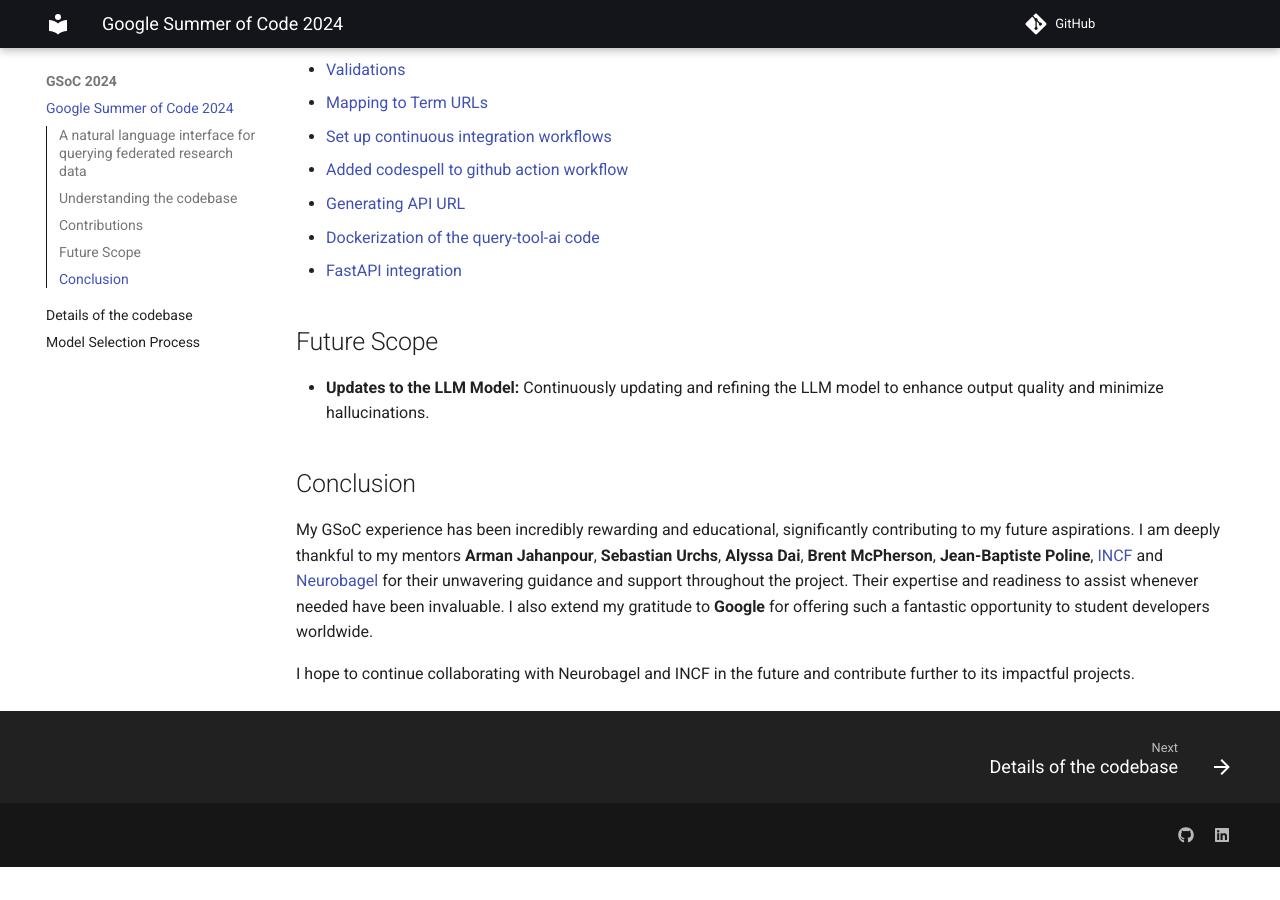
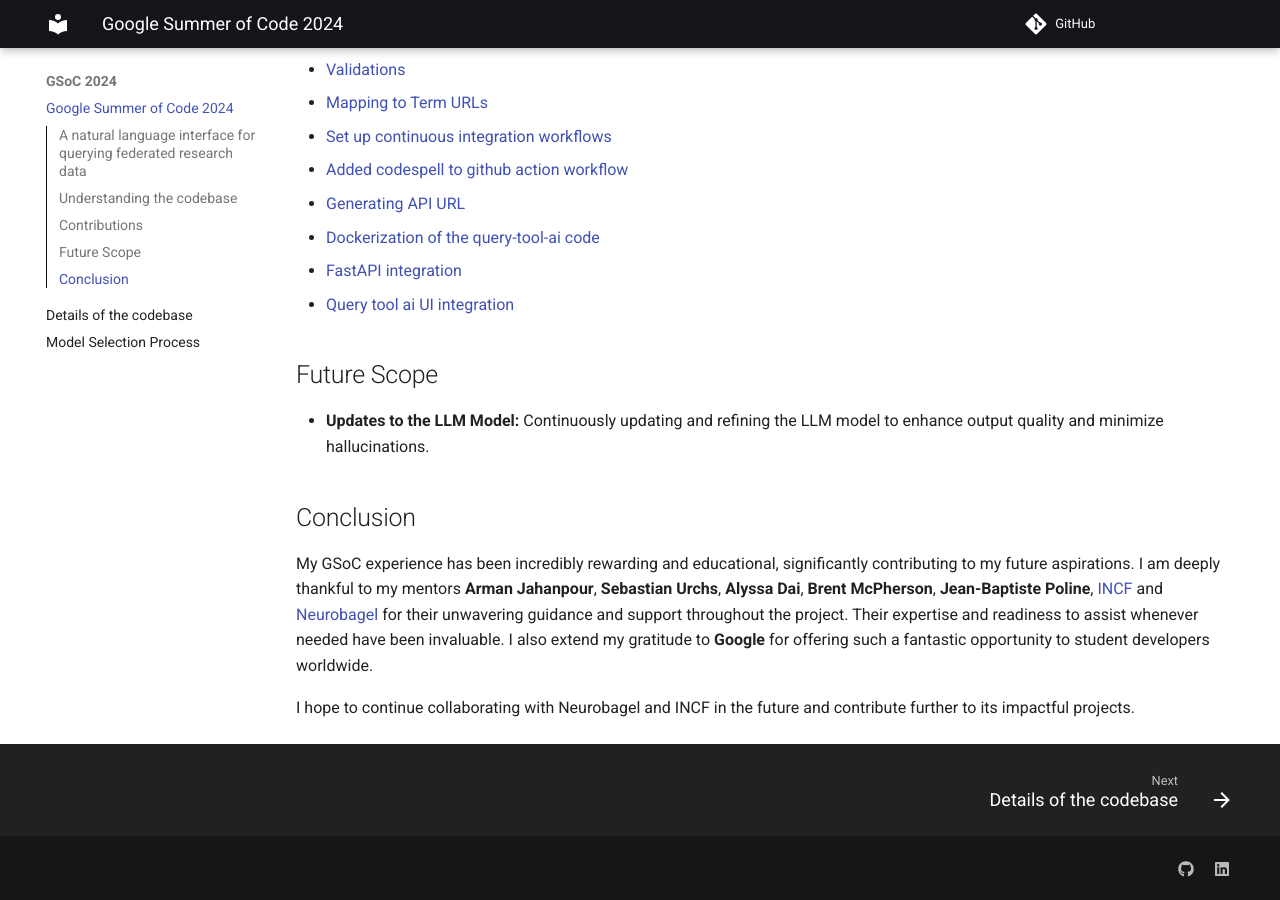
Before and after one commit to Raya679/gsoc, an MkDocs documentation site: the page built from docs/index.md, in a window 1280 px wide and 900 px high, scrolled down 1388 px. Built offline with MkDocs 1.6.1 and Material for MkDocs 9.7.7, drawn with Linux system fonts in a browser that asks for light colours; comment, search, counter and statistics services are not loaded; before the commit the page ends 2255 px from its top, so only the background shows below that.

Commit message:
Final changes

```diff
--- a/docs/index.md
+++ b/docs/index.md
@@ -65,6 +65,7 @@
 - [Generating API URL](https://github.com/neurobagel/query-tool-ai/pull/24)
 - [Dockerization of the query-tool-ai code](https://github.com/neurobagel/query-tool-ai/pull/28)
 - [FastAPI integration](https://github.com/neurobagel/query-tool-ai/pull/31)
+- [Query tool ai UI integration](https://github.com/neurobagel/query-tool/pull/261)
 
 
 ## Future Scope
```
